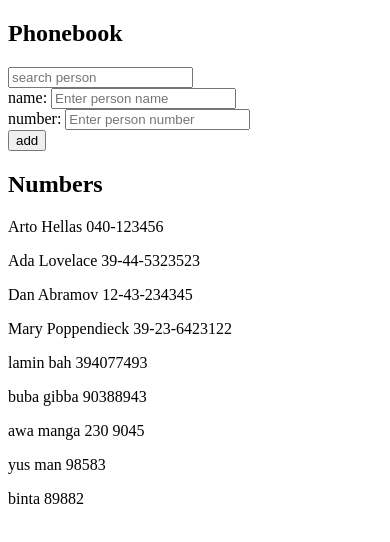
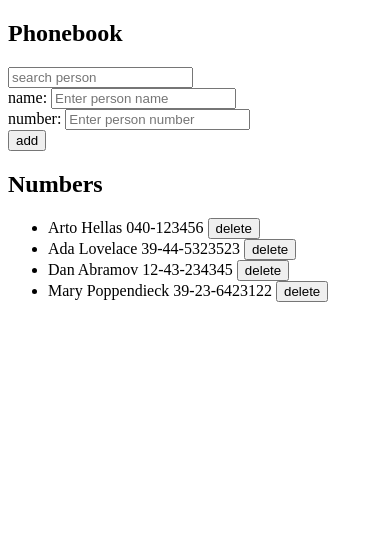
Before and after one commit to touraye/fullstackopen, a React (Vite) app in the folder part2/phonebook/: page / in a window 390 px wide. Shown: the top 542 px of the page. Built offline with nearby package versions, Linux system fonts and the light colour scheme; data requests are answered from the project's data file.

Commit message:
created phonebook step9

```diff
--- a/part2/phonebook/db.json
+++ b/part2/phonebook/db.json
@@ -19,31 +19,6 @@
       "name": "Mary Poppendieck",
       "number": "39-23-6423122",
       "id": 4
-    },
-    {
-      "name": "lamin bah",
-      "number": "394077493",
-      "id": 5
-    },
-    {
-      "name": "buba gibba",
-      "number": "90388943",
-      "id": 6
-    },
-    {
-      "name": "awa manga",
-      "number": "230 9045",
-      "id": 7
-    },
-    {
-      "name": "yus man",
-      "number": "98583",
-      "id": 8
-    },
-    {
-      "name": "binta",
-      "number": "89882",
-      "id": 9
     }
   ]
 }
--- a/part2/phonebook/src/App.jsx
+++ b/part2/phonebook/src/App.jsx
@@ -1,3 +1,4 @@
+/* eslint-disable no-unused-vars */
 import { useEffect, useState } from 'react'
 import Persons from './component/Persons'
 import PersonForm from './component/PersonForm'
@@ -49,25 +50,40 @@ function App() {
 
   }
 
+  const handleDelete = ( deletePerson ) => {
+    if ( window.confirm( `Delete ${deletePerson.name}?` ) ) {
+      const newPersons = persons.filter(person => person.id !== deletePerson.id)
+
+      services
+        .deletePerson( deletePerson.id )
+        .then( ( response ) => {
+			setPersons(newPersons)
+		})
+    }
+  }
+
   const handleFilter = (e) => setFiltered(e.target.value)
 
-  const personLookUp = persons.filter( person => person.name.toLowerCase().indexOf( filtered.toLowerCase() ) !== - 1 )
+  const filteredPerson = persons.filter( person => person.name.toLowerCase().indexOf( filtered.toLowerCase() ) !== - 1 )
 
 	return (
 		<div>
 			<h2>Phonebook</h2>
 
-      <Filtering handleFilter={handleFilter} />
+			<Filtering handleFilter={handleFilter} />
 
 			<PersonForm
 				handleSubmit={handleSubmit}
 				handleNameChange={handleNameChange}
 				handleNumberChange={handleNumberChange}
+			/>
+
+			<h2>Numbers</h2>
+
+      <Persons
+        filteredPerson={ filteredPerson }
+        onDelete={ handleDelete }
       />
-
-      <h2>Numbers</h2>
-
-			<Persons persons={personLookUp} />
 		</div>
 	)
 }
--- a/part2/phonebook/src/component/Person.jsx
+++ b/part2/phonebook/src/component/Person.jsx
@@ -1,12 +1,18 @@
 /* eslint-disable react/prop-types */
-const Person = ({ persons }) => (
-	<>
-		{persons?.map((person, index) => (
-			<p key={index}>
-				{person.name} {person.number}
-			</p>
-		))}
-	</>
-)
+const Person = ( { person, onDelete } ) => {
+	return (
+		<li>
+			<span>
+				{ person.name } { person.number }
+			</span>
+			{ ' ' }
+			<span>
+				<button onClick={onDelete}>
+					delete
+				</button>
+			</span>
+		</li>
+	)
+}
 
 export default Person
--- a/part2/phonebook/src/component/Persons.jsx
+++ b/part2/phonebook/src/component/Persons.jsx
@@ -1,6 +1,21 @@
 /* eslint-disable react/prop-types */
 import Person from './Person'
 
-const Persons = ({persons}) => <Person persons={persons} />
+const Persons = ( { filteredPerson, onDelete } ) => {
+
+    return (
+        <ul>
+            {
+                filteredPerson?.map( ( person ) => (
+                    <Person
+                        key={person.id}
+                        person={ person }
+                        onDelete={()=> onDelete(person)}
+                    />
+                ))
+            }
+        </ul>
+    )
+}
 
 export default Persons
--- a/part2/phonebook/src/service/person.js
+++ b/part2/phonebook/src/service/person.js
@@ -11,9 +11,14 @@ const addPerson = ( object ) => {
     return axios.post(baseUrl, object)
 }
 
+const deletePerson = ( id ) => {
+    return axios.delete(`${baseUrl}/${id}`)
+}
+
 const services = {
     getAll,
-    addPerson
+    addPerson,
+    deletePerson
 }
 
 export default services
```
